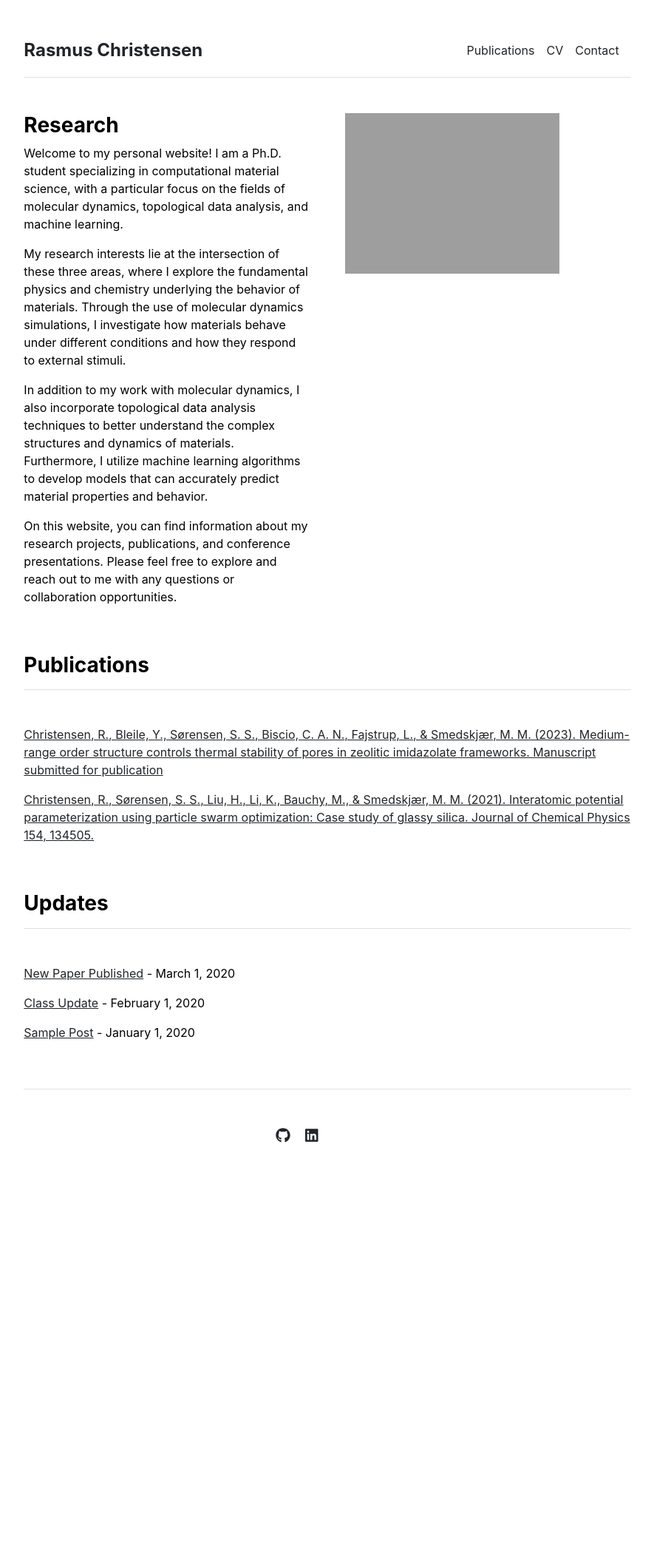
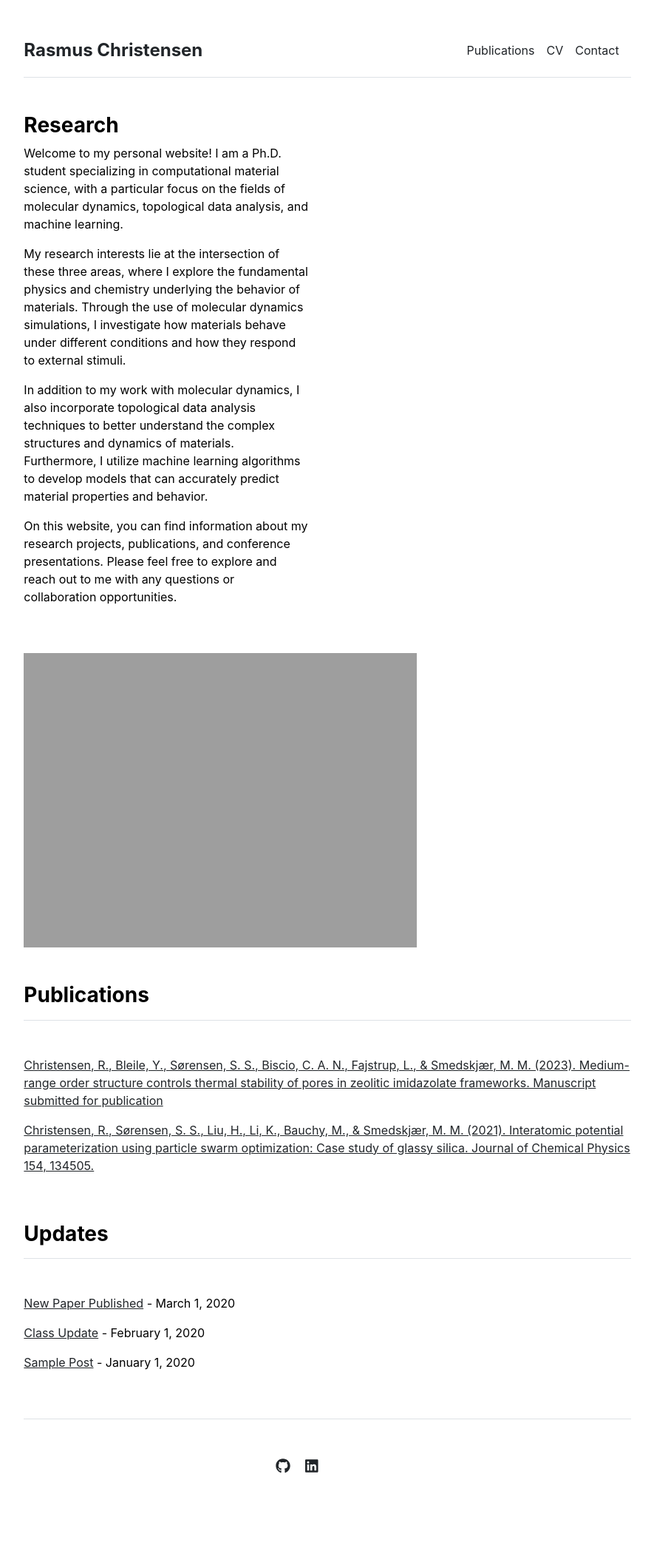
Before and after one commit to R-Chr/R-Chr.github.io, a Jekyll site: the page built from index.md, in a window 1280 px wide. Shown: the whole page at 74% size, without its empty margins (197-1082 px from the left). Built offline with Jekyll 4.4.1, drawn with Linux system fonts in a browser that asks for light colours; before the commit the page ends 1647 px from its top, so only the background shows below that.

Commit message:
Update home.html

```diff
--- a/_layouts/home.html
+++ b/_layouts/home.html
@@ -7,8 +7,8 @@ layout: default
     <h3 class="fw-bold">Research</h3>
     {{ content }}
   </div>
-  <div class="col-md-6">
-    <img src="{{ site.github.url }}/assets/img/home.png" alt="Home" width="75%">
+  <div class="col-md-8">
+    <img src="{{ site.github.url }}/assets/img/home.png" alt="Home" width="100%">
   </div>
 </div>
 
```
